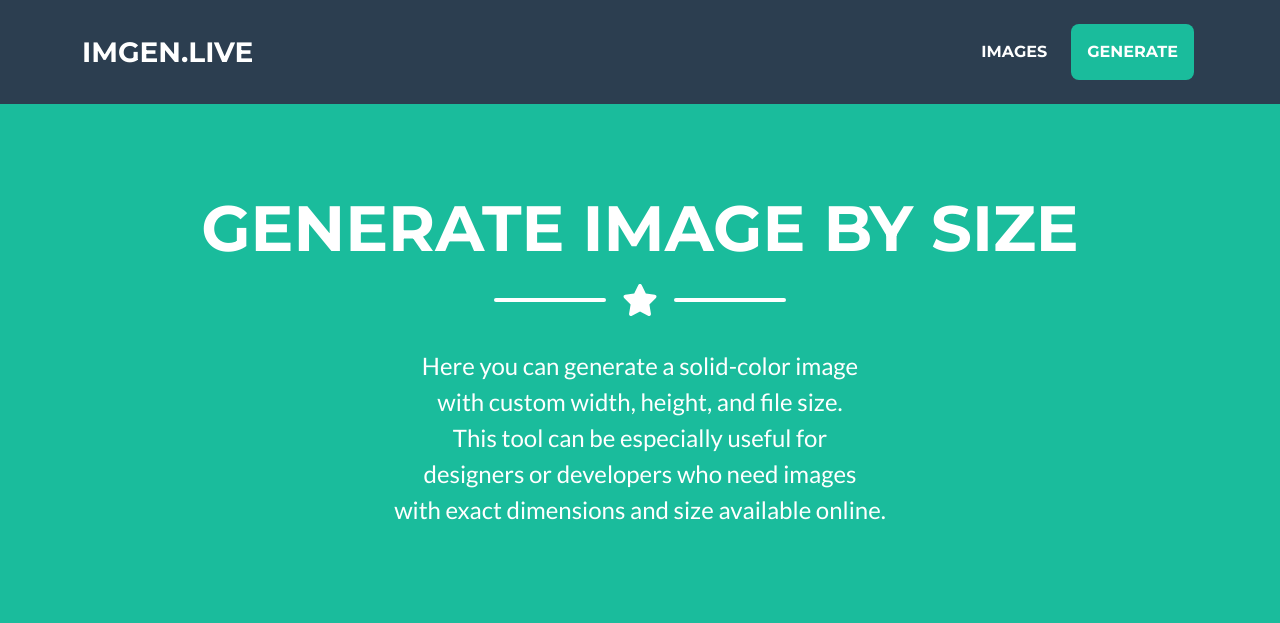
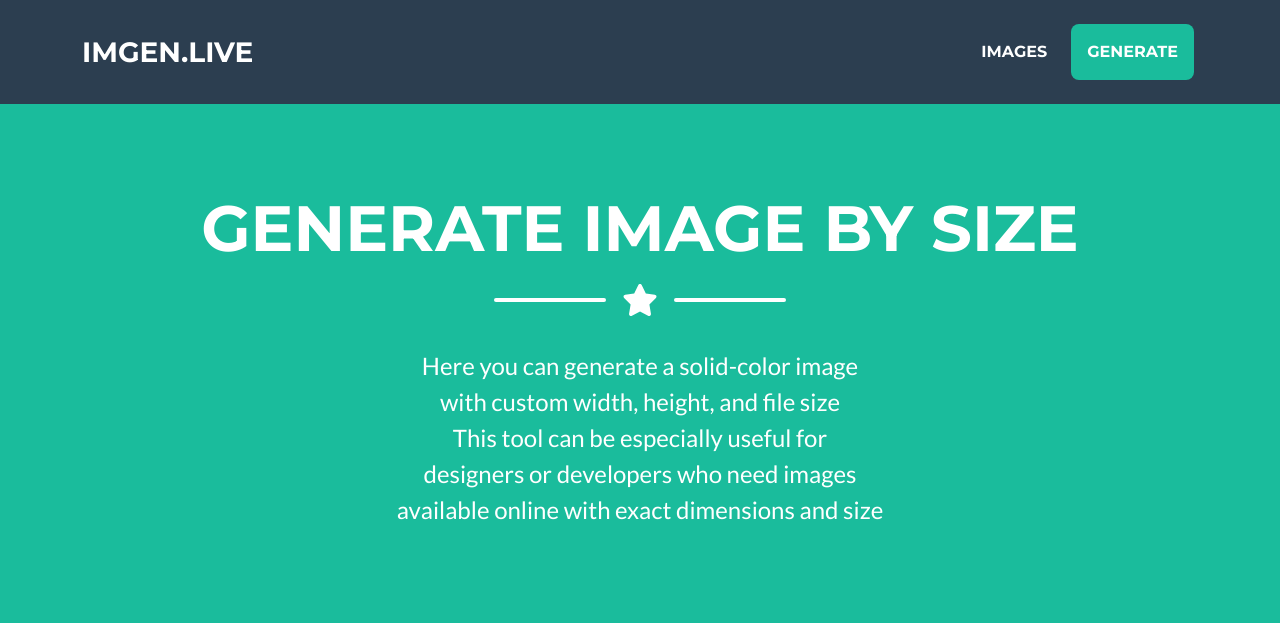
Before and after one commit to VitalySvyatyuk/imgen, a Django app: page / in a window 1280 px wide. Shown: the top 623 px of the page. Run offline with Django 5.2, Linux system fonts and the light colour scheme; data that the repository does not hold is empty; some libraries are stand-ins or nearby versions.

Commit message:
Fix template

```diff
--- a/templates/index.html
+++ b/templates/index.html
@@ -49,10 +49,10 @@
                     <div class="divider-custom-line"></div>
                 </div>
                 <p class="masthead-subheading font-weight-light mb-0">Here you can generate a solid-color image</p>
-                <p class="masthead-subheading font-weight-light mb-0">with custom width, height, and file size.</p>
+                <p class="masthead-subheading font-weight-light mb-0">with custom width, height, and file size</p>
                 <p class="masthead-subheading font-weight-light mb-0">This tool can be especially useful for</p>
                 <p class="masthead-subheading font-weight-light mb-0">designers or developers who need images </p>
-                <p class="masthead-subheading font-weight-light mb-0">with exact dimensions and size available online.</p>
+                <p class="masthead-subheading font-weight-light mb-0">available online with exact dimensions and size</p>
             </div>
         </header>
         <section class="page-section" id="generatedImages">
```
